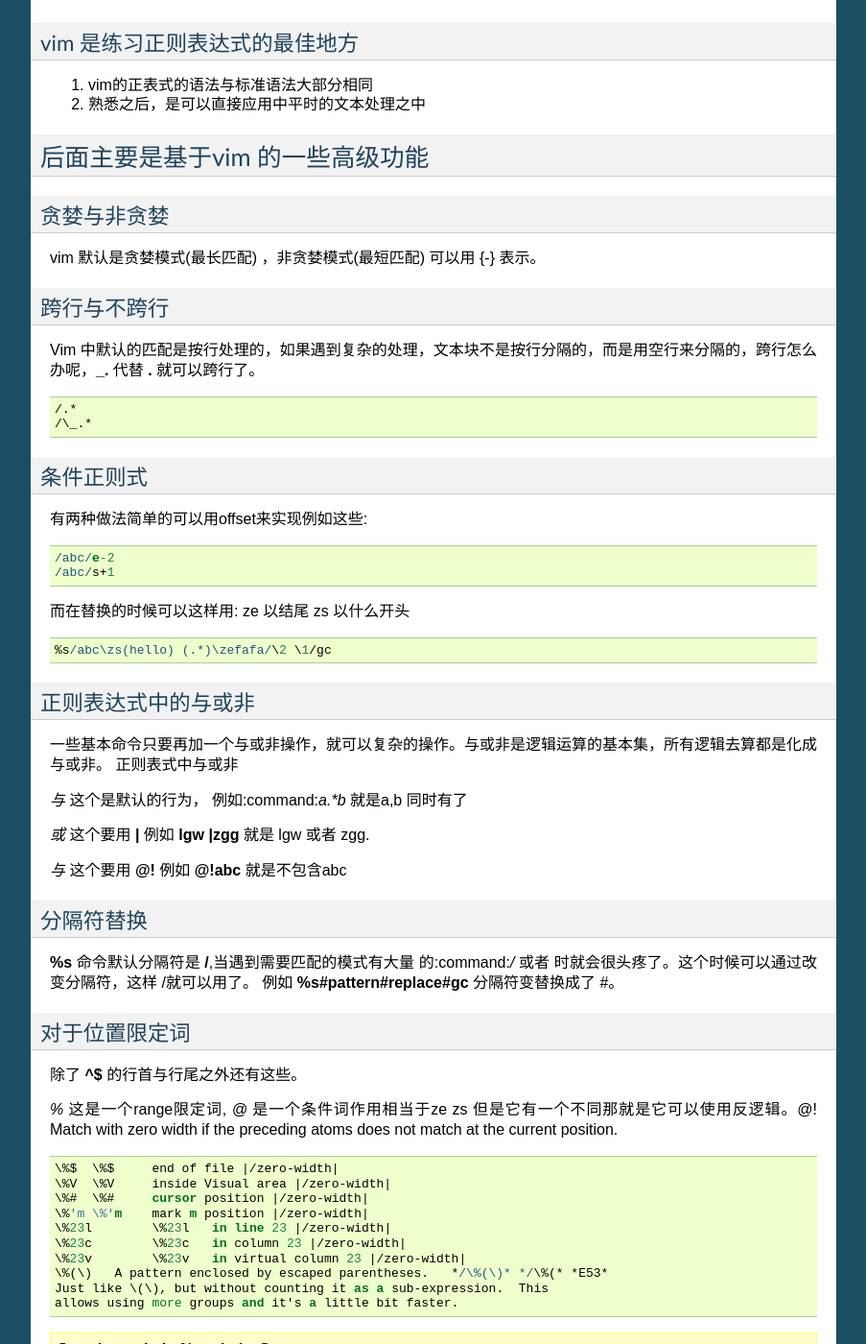
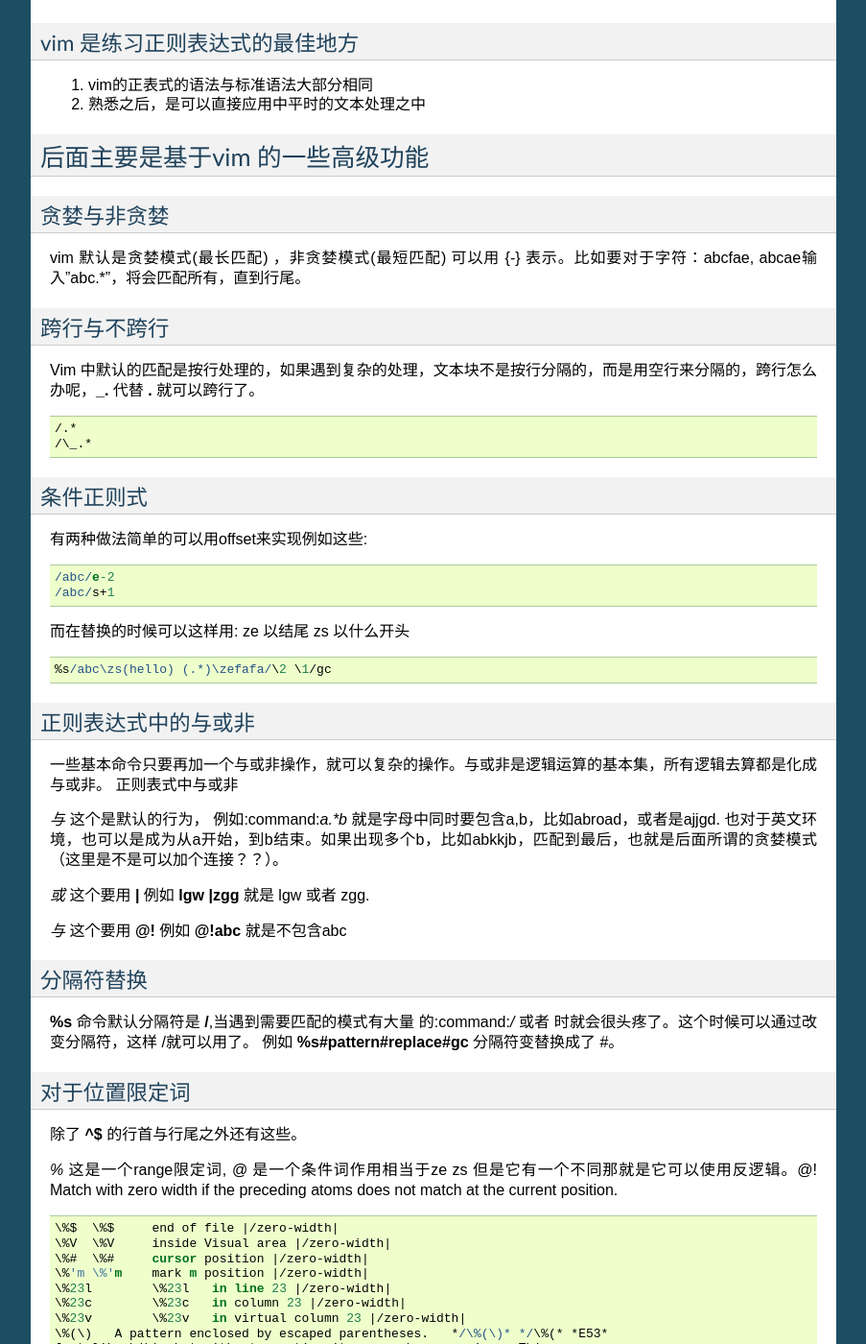
Before and after one commit to gwli/VimSkill, a Sphinx documentation site: the page built from source/Stage_1/vim_regularExpression.rst, in a window 1280 px wide and 1400 px high, scrolled down 695 px. Shown: the whole window at 96% size, without its empty margins (198-1101 px from the left). Built offline with Sphinx 7.4.7, drawn with Linux system fonts in a browser that asks for light colours.

Commit message:
更改了 贪婪模式和与或非操作

```diff
--- a/source/Stage_1/vim_command.rst
+++ b/source/Stage_1/vim_command.rst
@@ -9,7 +9,6 @@
 这里只讲一些经常会用到，但是前面又没有提到命令吧. 按照模式来讲吧
 
 Vim经常被人吐槽的各种模式的切换。特别一个小的改动就来回切换切回来。vim 针对这些也有了一些改进，在每一种模式都会通过组合键提供临时执行其他模式的命令，执行完自动切回当前模式。
-
 各个模式下的命令
 ================
 
@@ -135,6 +134,7 @@
 
 :command:`t.|s/./=/g` 就可以了，如果标题是中文  :command:`t.|s/./==/g`
 
+（是否哪里说明这个命令的含义？）
 
 处理偶数行处理
 ^^^^^^^^^^^^^^
--- a/source/Stage_1/vim_regularExpression.rst
+++ b/source/Stage_1/vim_regularExpression.rst
@@ -39,16 +39,15 @@
 后面主要是基于vim 的一些高级功能
 ================================
 
-
 贪婪与非贪婪
 ------------
 
-vim 默认是贪婪模式(最长匹配) ，非贪婪模式(最短匹配) 可以用 \{-} 表示。
+vim 默认是贪婪模式(最长匹配) ，非贪婪模式(最短匹配) 可以用 \{-} 表示。比如要对于字符：abcfae, abcae输入"abc.*"，将会匹配所有，直到行尾。
 
 .. code-block:: vim
     abcfae
     .*     //match abcae
-    .\{-}  //match a
+    .\{-}  //match a  (这个例子还看不太明白)
 
 
 跨行与不跨行
@@ -87,7 +86,7 @@
 一些基本命令只要再加一个与或非操作，就可以复杂的操作。与或非是逻辑运算的基本集，所有逻辑去算都是化成与或非。
 正则表式中与或非
 
-*与*  这个是默认的行为， 例如:command:`a.*b` 就是a,b 同时有了
+*与*  这个是默认的行为， 例如:command:`a.*b` 就是字母中同时要包含a,b，比如abroad，或者是ajjgd. 也对于英文环境，也可以是成为从a开始，到b结束。如果出现多个b，比如abkkjb，匹配到最后，也就是后面所谓的贪婪模式（这里是不是可以加个连接？？）。
 
 *或*  这个要用 :command:`\|` 例如 :command:`lgw \|zgg` 就是 lgw 或者 zgg.
 
```
